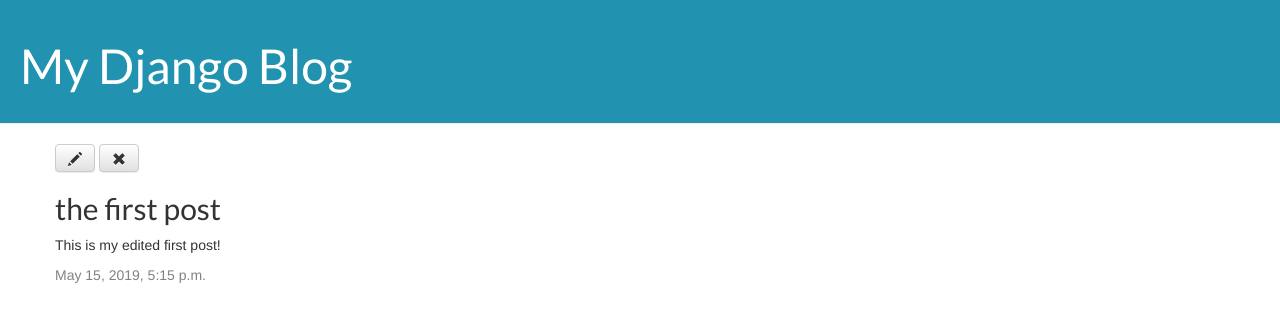
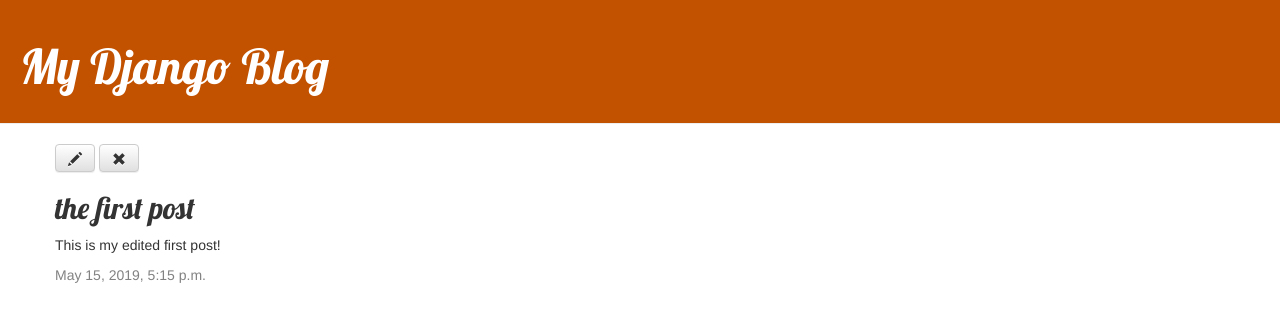
Before and after one commit to theHackCat/my-django-blog, a Django app: page /post/1/ in a window 1280 px wide. Shown: the top 322 px of the page. Run offline with Django 3.2, Linux system fonts and the light colour scheme; data comes from the database, SQL or seed files in the repository; some libraries are stand-ins or nearby versions.

Commit message:
decorative changes

```diff
--- a/blog/static/css/blog.css
+++ b/blog/static/css/blog.css
@@ -1,7 +1,5 @@
 .page-header {
-    background-color: #2193b0;  /* fallback for old browsers */
-    background-color: -webkit-linear-gradient(to right, #6dd5ed, #2193b0);  /* Chrome 10-25, Safari 5.1-6 */
-    background-color: linear-gradient(to right, #6dd5ed, #2193b0); /* W3C, IE 10+/ Edge, Firefox 16+, Chrome 26+, Opera 12+, Safari 7+ */
+    background-color: #C25100;
     margin-top: 0;
     padding: 20px 20px 20px 20px;
 }
@@ -17,7 +15,7 @@
 }
 
 h1, h2, h3, h4 {
-    font-family: 'Lato', sans-serif;
+    font-family: 'Lobster', cursive;
 }
 
 .date {
--- a/blog/templates/blog/base.html
+++ b/blog/templates/blog/base.html
@@ -4,14 +4,13 @@
     <title>My Django Blog</title>
     <link rel="stylesheet" href="//maxcdn.bootstrapcdn.com/bootstrap/3.2.0/css/bootstrap.min.css">
     <link rel="stylesheet" href="//maxcdn.bootstrapcdn.com/bootstrap/3.2.0/css/bootstrap-theme.min.css">
-    <link href="https://fonts.googleapis.com/css?family=Lato" rel="stylesheet" type="text/css">
+    <link href="//fonts.googleapis.com/css?family=Lobster&subset=latin,latin-ext" rel="stylesheet" type="text/css">
     <link rel="stylesheet" href="{% static 'css/blog.css' %}">
   </head>
   <body>
     <div class="page-header">
       {% if user.is_authenticated %}
         <a href="{% url 'post_new' %}" class="top-menu"><span class="glyphicon glyphicon-plus"></span></a>
-        <a href="{% url 'post_draft_list' %}" class="top-menu"><span class="glyphicon glyphicon-edit"></span></a>
       {% endif %}
       <h1><a href="/">My Django Blog</a></h1>
     </div>
```
